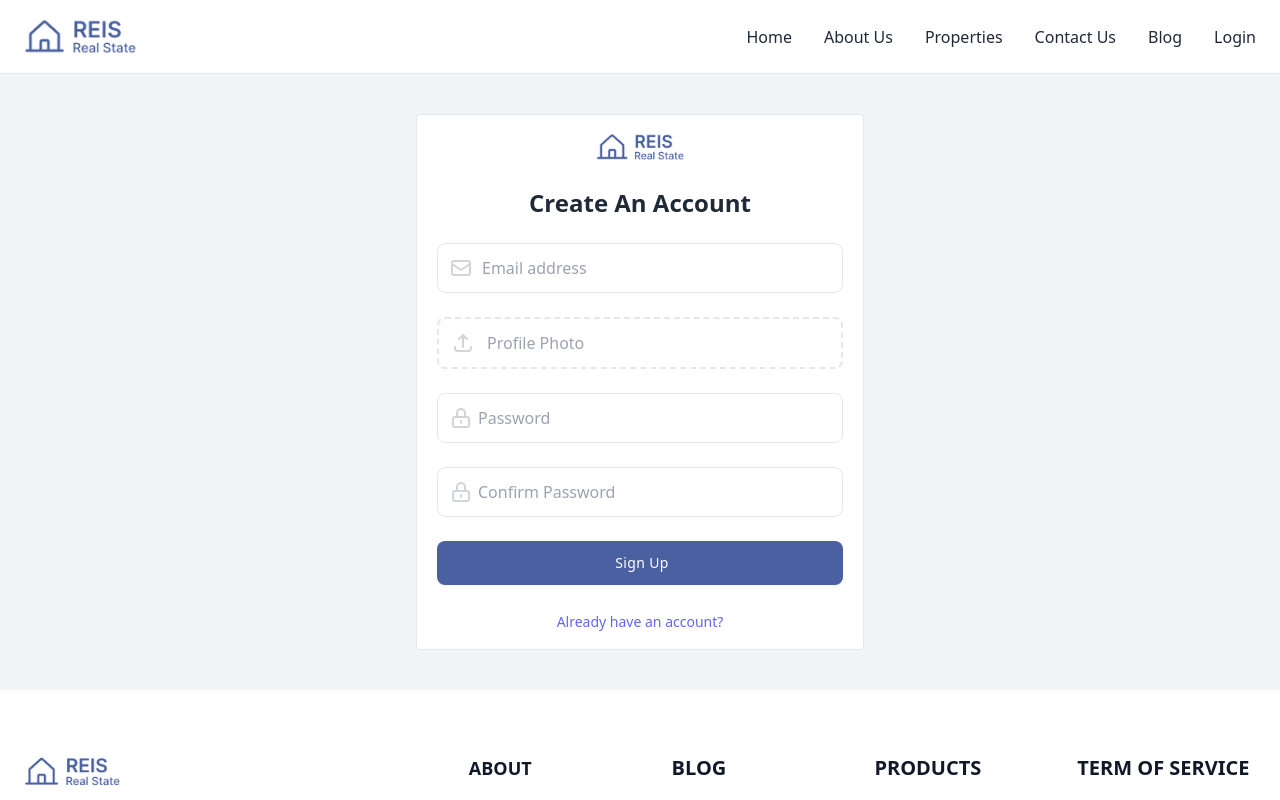
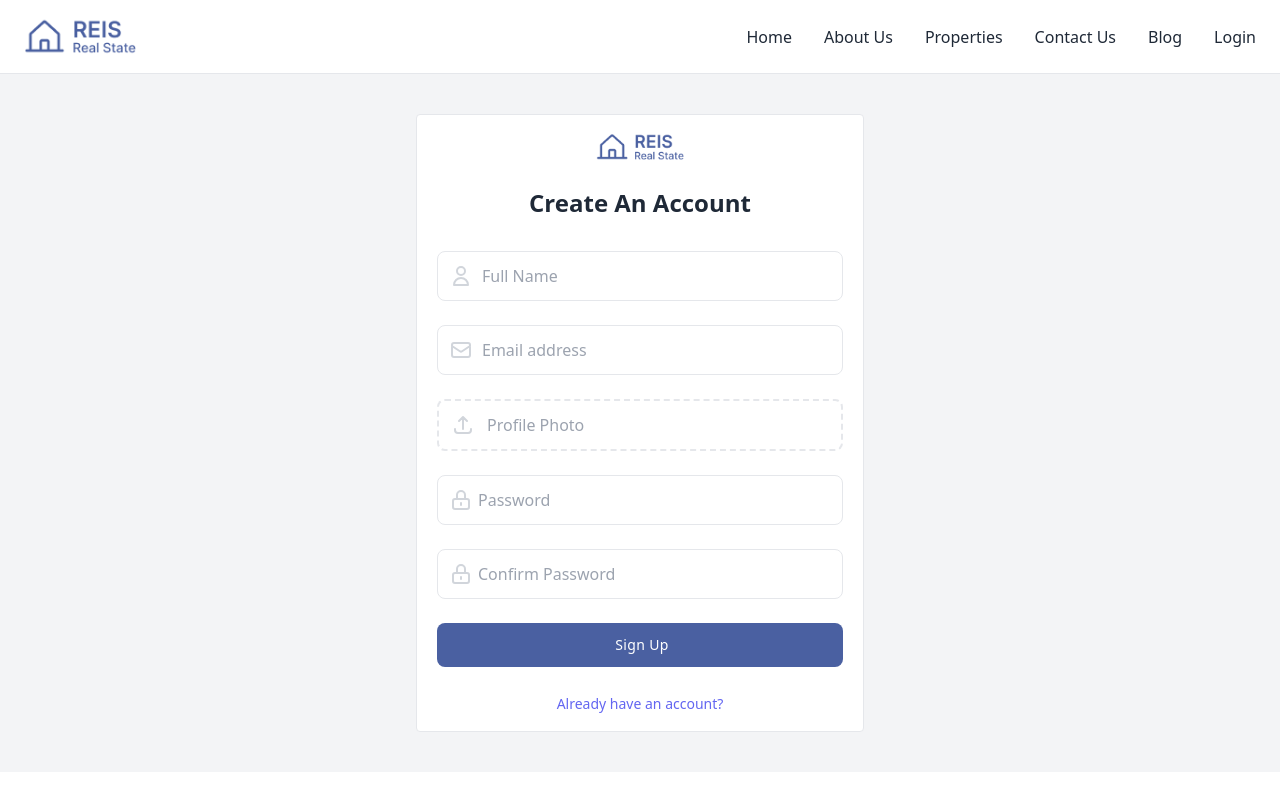
Before and after one commit to noyon-podder/real-state-client, a React (Vite) app: page /signUp in a window 1280 px wide. Shown: the top 800 px of the page. Built offline with nearby package versions, Linux system fonts and the light colour scheme; no server answers.

Commit message:
login functionality is completed

```diff
--- a/package.json
+++ b/package.json
@@ -16,6 +16,7 @@
     "react": "^18.2.0",
     "react-dom": "^18.2.0",
     "react-hook-form": "^7.45.4",
+    "react-hot-toast": "^2.4.1",
     "react-icons": "^4.10.1",
     "react-router-dom": "^6.15.0",
     "sort-by": "^1.2.0"
--- a/src/context/AuthProvider.jsx
+++ b/src/context/AuthProvider.jsx
@@ -3,6 +3,7 @@ import {
   getAuth,
   createUserWithEmailAndPassword,
   onAuthStateChanged,
+  signInWithEmailAndPassword,
 } from "firebase/auth";
 import app from "../config/firebase.config";
 
@@ -18,13 +19,29 @@ const AuthProvider = ({ children }) => {
     return createUserWithEmailAndPassword(auth, email, password);
   };
 
+  const userLogin = (email, password) => {
+    setLoading(false);
+    return signInWithEmailAndPassword(auth, email, password);
+  };
+
+  // useEffect(() => {
+  //   const unsubscribe = onAuthStateChanged((auth, currentUser) => {
+  //     setUser(currentUser);
+  //     console.log("current user", currentUser);
+  //     setLoading(false);
+  //   });
+
+  //   return () => {
+  //     return unsubscribe();
+  //   };
+  // }, []);
+
   useEffect(() => {
-    const unsubscribe = onAuthStateChanged((auth, currentUser) => {
+    const unsubscribe = onAuthStateChanged(auth, (currentUser) => {
       setUser(currentUser);
       console.log("current user", currentUser);
       setLoading(false);
     });
-
     return () => {
       return unsubscribe();
     };
@@ -34,6 +51,7 @@ const AuthProvider = ({ children }) => {
     user,
     loading,
     userCreate,
+    userLogin,
   };
   return (
     <AuthContext.Provider value={authInfo}>{children}</AuthContext.Provider>
--- a/src/main.jsx
+++ b/src/main.jsx
@@ -1,12 +1,14 @@
 import ReactDOM from "react-dom/client";
-
 import "./index.css";
 import { RouterProvider } from "react-router-dom";
 import { router } from "./routes/Routes.jsx";
+import { Toaster } from "react-hot-toast";
+
 import AuthProvider from "./context/AuthProvider";
 
 ReactDOM.createRoot(document.getElementById("root")).render(
   <AuthProvider>
     <RouterProvider router={router}></RouterProvider>
+    <Toaster position="top-center" />
   </AuthProvider>
 );
--- a/src/pages/SignIn/SignIn.jsx
+++ b/src/pages/SignIn/SignIn.jsx
@@ -1,8 +1,36 @@
 import "./SignIn.css";
 import logo from "../../assets/logo.png";
-import { Link } from "react-router-dom";
+import { Link, useNavigate } from "react-router-dom";
+import { useForm } from "react-hook-form";
+import { useContext, useState } from "react";
+import { AuthContext } from "../../context/AuthProvider";
+import { toast } from "react-hot-toast";
 
 const SignIn = () => {
+  const { userLogin } = useContext(AuthContext);
+  const [errorMessage, setErrorMessage] = useState("");
+  const navigate = useNavigate();
+  const {
+    register,
+    handleSubmit,
+    reset,
+    formState: { errors },
+  } = useForm();
+
+  const onSubmit = (data) => {
+    userLogin(data.email, data.password)
+      .then((result) => {
+        const user = result.user;
+        console.log(user);
+        toast.success("User login successfully");
+        navigate("/");
+        reset();
+      })
+      .catch((error) => {
+        setErrorMessage(error.message);
+      });
+    setErrorMessage("");
+  };
   return (
     <div className="py-10 bg-gray-100 ">
       <div className="flex w-full max-w-sm mx-auto overflow-hidden bg-white rounded-lg shadow-lg  lg:max-w-4xl">
@@ -59,7 +87,14 @@ const SignIn = () => {
 
             <span className="w-1/5 border-b lg:w-1/4"></span>
           </div>
-
+          <div className="text-center mt-2">
+            {errorMessage && (
+              <span className="text-red-600 text-base font-semibold ">
+                {errorMessage}
+              </span>
+            )}
+          </div>
+          <form onSubmit={handleSubmit(onSubmit)}>
             <div className="mt-4">
               <label
                 className="block mb-2 text-sm font-medium text-gray-600 "
@@ -71,7 +106,13 @@ const SignIn = () => {
                 id="LoggingEmailAddress"
                 className="block w-full px-4 py-2 text-gray-700 bg-white border rounded-lg   focus:border-blue-400 focus:ring-opacity-40  focus:outline-none focus:ring focus:ring-blue-300"
                 type="email"
+                {...register("email", { required: true })}
               />
+              {errors.email && (
+                <span className="text-red-600 my-2 text-base ">
+                  Email is required
+                </span>
+              )}
             </div>
 
             <div className="mt-4">
@@ -91,14 +132,24 @@ const SignIn = () => {
                 id="loggingPassword"
                 className="block w-full px-4 py-2 text-gray-700 bg-white border rounded-lg   focus:border-blue-400 focus:ring-opacity-40  focus:outline-none focus:ring focus:ring-blue-300"
                 type="password"
+                {...register("password", { required: true })}
               />
+              {errors.password && (
+                <span className="text-red-600 my-2 text-base ">
+                  Password is required
+                </span>
+              )}
             </div>
 
             <div className="mt-6">
-            <button className="w-full px-6 py-3 text-sm font-medium tracking-wide text-white capitalize transition-colors duration-300 transform bg-gray-800 rounded-lg hover:bg-gray-700 focus:outline-none focus:ring focus:ring-gray-300 focus:ring-opacity-50">
+              <button
+                type="submit"
+                className="w-full px-6 py-3 text-sm font-medium tracking-wide text-white capitalize transition-colors duration-300 transform bg-gray-800 rounded-lg hover:bg-gray-700 focus:outline-none focus:ring focus:ring-gray-300 focus:ring-opacity-50"
+              >
                 Sign In
               </button>
             </div>
+          </form>
 
           <div className="flex items-center justify-between mt-4">
             <span className="w-1/5 border-b md:w-1/4"></span>
--- a/src/pages/SignUp/SignUp.jsx
+++ b/src/pages/SignUp/SignUp.jsx
@@ -3,6 +3,7 @@ import logo from "../../assets/logo.png";
 import { useForm } from "react-hook-form";
 import { useContext } from "react";
 import { AuthContext } from "../../context/AuthProvider";
+import { toast } from "react-hot-toast";
 
 const SignUp = () => {
   const {
@@ -19,6 +20,7 @@ const SignUp = () => {
         const user = result.user;
         console.log(user);
         reset();
+        toast.success("user create successfully");
       })
       .catch((error) => {
         console.log(error.message);
@@ -42,6 +44,37 @@ const SignUp = () => {
                 Create an account
               </h2>
             </div>
+
+            <div className="relative flex items-center mt-8">
+              <span className="absolute">
+                <svg
+                  xmlns="http://www.w3.org/2000/svg"
+                  className="w-6 h-6 mx-3 text-gray-300 dark:text-gray-500"
+                  fill="none"
+                  viewBox="0 0 24 24"
+                  stroke="currentColor"
+                  strokeWidth="2"
+                >
+                  <path
+                    strokeLinecap="round"
+                    strokeLinejoin="round"
+                    d="M16 7a4 4 0 11-8 0 4 4 0 018 0zM12 14a7 7 0 00-7 7h14a7 7 0 00-7-7z"
+                  />
+                </svg>
+              </span>
+
+              <input
+                type="text"
+                {...register("name", { required: true })}
+                className="block w-full py-3 text-gray-700 bg-white border rounded-lg px-11   focus:border-blue-400 focus:ring-blue-300 focus:outline-none focus:ring focus:ring-opacity-40"
+                placeholder="Full Name"
+              />
+            </div>
+            {errors.name && (
+              <span className="text-red-600 my-2 text-base ">
+                Name is required
+              </span>
+            )}
 
             <div className="relative flex items-center mt-6">
               <span className="absolute">
--- a/src/pages/home/Banner/Banner.css
+++ b/src/pages/home/Banner/Banner.css
@@ -1,7 +1,7 @@
 .banner-image {
   background-image: linear-gradient(#063053, rgba(0, 0, 0, 0.3)),
     url(../../../assets/banner.jpg);
-  /* background-image: url(../Image/bg.jpg); */
+
   width: 100%;
   height: auto;
   background-repeat: no-repeat !important;
```
Also changed, not shown: 2 other files (tests, documents, lock files or other folders). Lines whose indentation alone changed are shown as unchanged.
